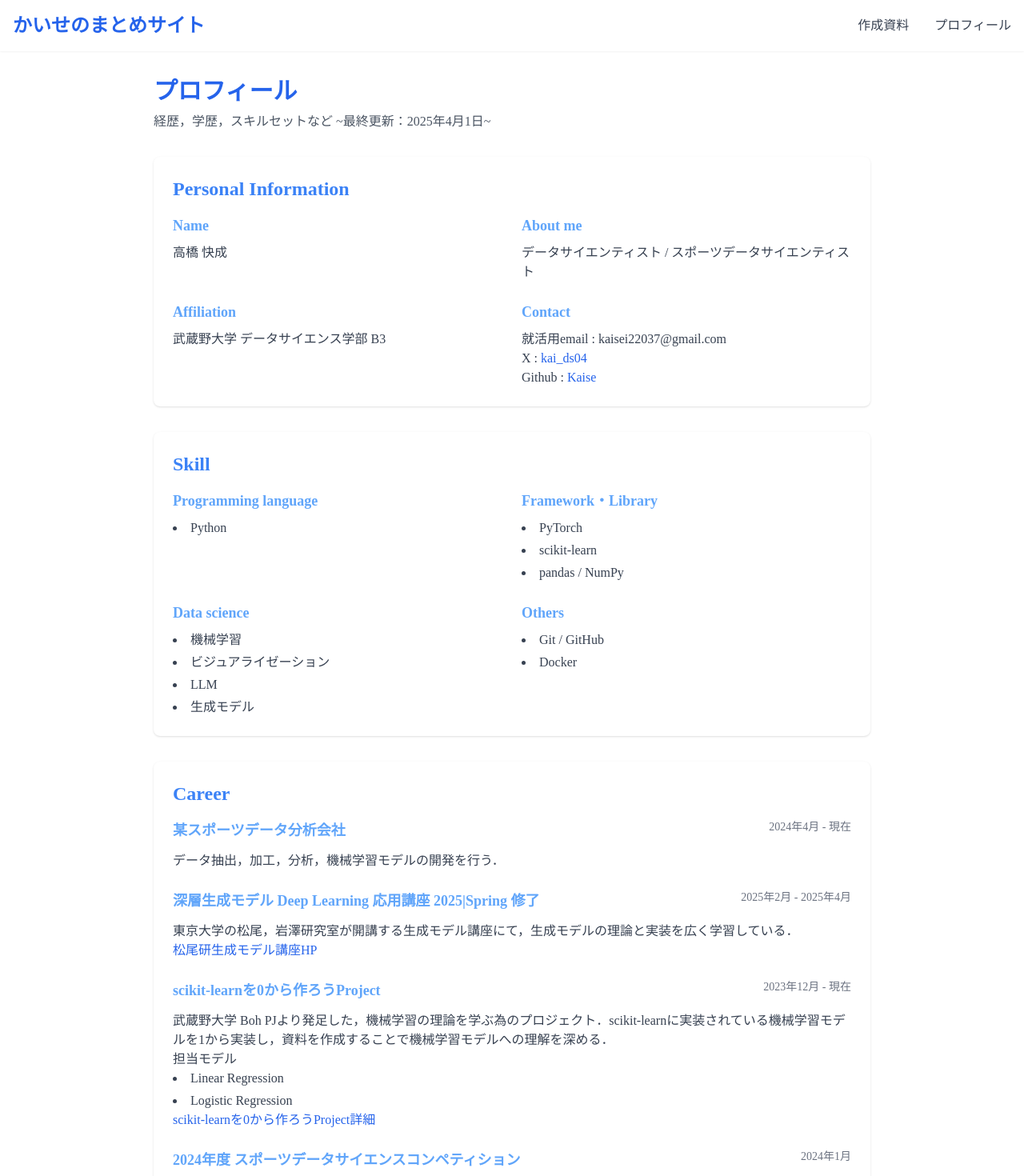
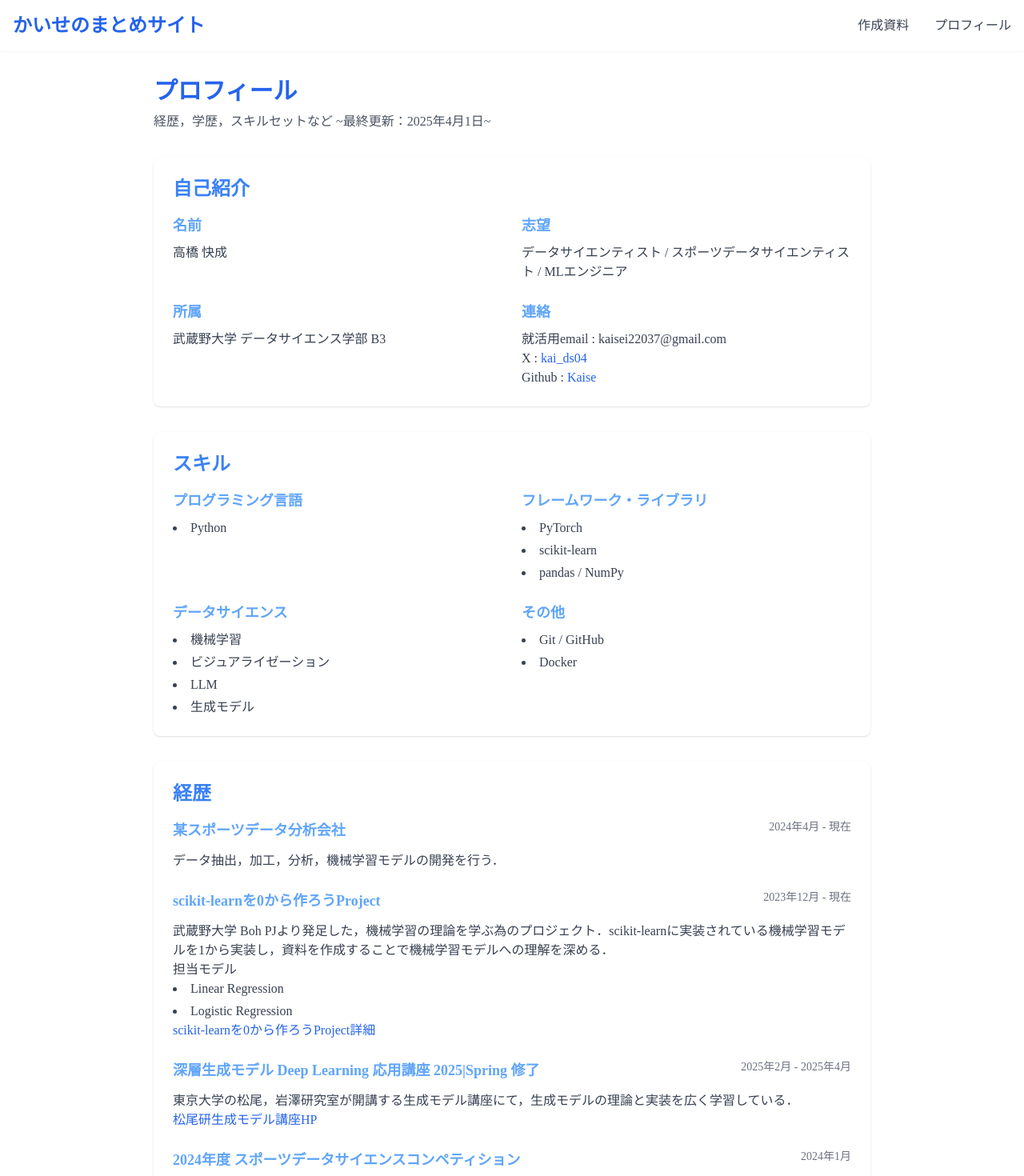
Before and after one commit to Takahashi-Kaisei/mypage, a Next.js app: page /profile in a window 1280 px wide. Shown: the top 1470 px of the page at 80% size. Built offline with nearby package versions, Linux system fonts and the light colour scheme.

Commit message:
プロフィールページの英語表記を日本語に変更し、経歴セクションに新しい講座情報を追加

```diff
--- a/src/app/profile/page.tsx
+++ b/src/app/profile/page.tsx
@@ -13,22 +13,22 @@ export default function ProfilePage() {
 
         <div className="bg-white shadow rounded-lg overflow-hidden mb-8">
           <div className="p-6">
-            <h2 className="text-2xl font-bold mb-4">Personal Information</h2>
+            <h2 className="text-2xl font-bold mb-4">自己紹介</h2>
             <div className="grid grid-cols-1 md:grid-cols-2 gap-6">
               <div>
-                <h3 className="text-lg font-semibold mb-2">Name</h3>
+                <h3 className="text-lg font-semibold mb-2">名前</h3>
                 <p className="text-gray-700">高橋 快成</p>
               </div>
               <div>
-                <h3 className="text-lg font-semibold mb-2">About me</h3>
-                <p className="text-gray-700">データサイエンティスト / スポーツデータサイエンティスト</p>
+                <h3 className="text-lg font-semibold mb-2">志望</h3>
+                <p className="text-gray-700">データサイエンティスト / スポーツデータサイエンティスト / MLエンジニア</p>
               </div>
               <div>
-                <h3 className="text-lg font-semibold mb-2">Affiliation</h3>
+                <h3 className="text-lg font-semibold mb-2">所属</h3>
                 <p className="text-gray-700">武蔵野大学 データサイエンス学部 B3</p>
               </div>
               <div>
-                <h3 className="text-lg font-semibold mb-2">Contact</h3>
+                <h3 className="text-lg font-semibold mb-2">連絡</h3>
                 <p className="text-gray-700">就活用email : kaisei22037@gmail.com</p>
                 <p className="text-gray-700">X : <a href="https://x.com/kai_ds04" target="_blank" rel="noopener noreferrer" className="text-blue-600 hover:underline">kai_ds04</a></p>
                 <p className="text-gray-700">Github : <a href="https://github.com/Takahashi-Kaisei" target="_blank" rel="noopener noreferrer" className="text-blue-600 hover:underline">Kaise</a></p>
@@ -39,16 +39,16 @@ export default function ProfilePage() {
 
         <div className="bg-white shadow rounded-lg overflow-hidden mb-8">
           <div className="p-6">
-            <h2 className="text-2xl font-bold mb-4">Skill</h2>
+            <h2 className="text-2xl font-bold mb-4">スキル</h2>
             <div className="grid grid-cols-1 md:grid-cols-2 gap-6">
               <div>
-                <h3 className="text-lg font-semibold mb-2">Programming language</h3>
+                <h3 className="text-lg font-semibold mb-2">プログラミング言語</h3>
                 <ul className="list-disc list-inside text-gray-700 space-y-1">
                   <li>Python</li>
                 </ul>
               </div>
               <div>
-                <h3 className="text-lg font-semibold mb-2">Framework・Library</h3>
+                <h3 className="text-lg font-semibold mb-2">フレームワーク・ライブラリ</h3>
                 <ul className="list-disc list-inside text-gray-700 space-y-1">
                   <li>PyTorch</li>
                   <li>scikit-learn</li>
@@ -56,7 +56,7 @@ export default function ProfilePage() {
                 </ul>
               </div>
               <div>
-                <h3 className="text-lg font-semibold mb-2">Data science</h3>
+                <h3 className="text-lg font-semibold mb-2">データサイエンス</h3>
                 <ul className="list-disc list-inside text-gray-700 space-y-1">
                   <li>機械学習</li>
                   <li>ビジュアライゼーション</li>
@@ -65,7 +65,7 @@ export default function ProfilePage() {
                 </ul>
               </div>
               <div>
-                <h3 className="text-lg font-semibold mb-2">Others</h3>
+                <h3 className="text-lg font-semibold mb-2">その他</h3>
                 <ul className="list-disc list-inside text-gray-700 space-y-1">
                   <li>Git / GitHub</li>
                   <li>Docker</li>
@@ -77,7 +77,7 @@ export default function ProfilePage() {
 
         <div className="bg-white shadow rounded-lg overflow-hidden mb-8">
           <div className="p-6">
-            <h2 className="text-2xl font-bold mb-4">Career</h2>
+            <h2 className="text-2xl font-bold mb-4">経歴</h2>
             <div className="space-y-6">
               <div>
                 <div className="flex justify-between items-start mb-1">
@@ -86,19 +86,6 @@ export default function ProfilePage() {
                 </div>
                 <p className="text-gray-700">
                   データ抽出，加工，分析，機械学習モデルの開発を行う．
-                </p>
-              </div>
-
-              <div>
-                <div className="flex justify-between items-start mb-1">
-                  <h3 className="text-lg font-semibold">深層生成モデル Deep Learning 応用講座 2025|Spring 修了</h3>
-                  <span className="text-sm text-gray-500">2025年2月 - 2025年4月</span>
-                </div>
-                <p className="text-gray-700">
-                  東京大学の松尾，岩澤研究室が開講する生成モデル講座にて，生成モデルの理論と実装を広く学習している．
-                </p>
-                <p className="text-gray-700">
-                  <a href="https://weblab.t.u-tokyo.ac.jp/lecture/course-list/deep-generative-model/" target="_blank" rel="noopener noreferrer" className="text-blue-600 hover:underline">松尾研生成モデル講座HP</a>
                 </p>
               </div>
 
@@ -119,6 +106,19 @@ export default function ProfilePage() {
                 </ul>
                 <p className="text-gray-700">
                   <a href="https://citrine-nemophila-f1d.notion.site/scikit-learn-0-Project-e250fa4e2206458682ce9015e9a29e79" target="_blank" rel="noopener noreferrer" className="text-blue-600 hover:underline">scikit-learnを0から作ろうProject詳細</a>
+                </p>
+              </div>
+
+              <div>
+                <div className="flex justify-between items-start mb-1">
+                  <h3 className="text-lg font-semibold">深層生成モデル Deep Learning 応用講座 2025|Spring 修了</h3>
+                  <span className="text-sm text-gray-500">2025年2月 - 2025年4月</span>
+                </div>
+                <p className="text-gray-700">
+                  東京大学の松尾，岩澤研究室が開講する生成モデル講座にて，生成モデルの理論と実装を広く学習している．
+                </p>
+                <p className="text-gray-700">
+                  <a href="https://weblab.t.u-tokyo.ac.jp/lecture/course-list/deep-generative-model/" target="_blank" rel="noopener noreferrer" className="text-blue-600 hover:underline">松尾研生成モデル講座HP</a>
                 </p>
               </div>
 
@@ -178,7 +178,7 @@ export default function ProfilePage() {
 
         <div className="bg-white shadow rounded-lg overflow-hidden">
           <div className="p-6">
-            <h2 className="text-2xl font-bold mb-4">Academic background</h2>
+            <h2 className="text-2xl font-bold mb-4">学歴</h2>
             <div className="space-y-6">
               <div>
                 <div className="flex justify-between items-start mb-1">
```
Also changed, not shown: 1 other file (tests, documents, lock files or other folders).
